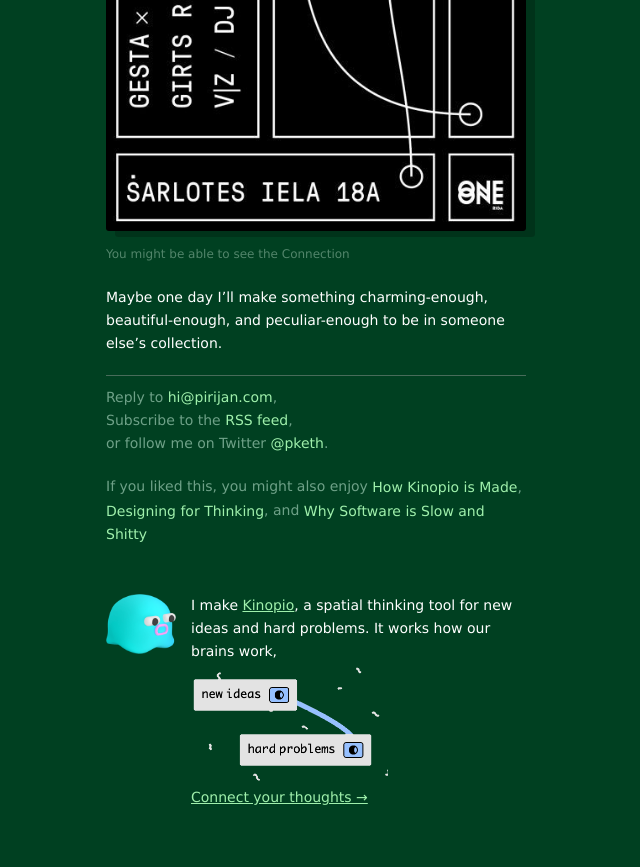
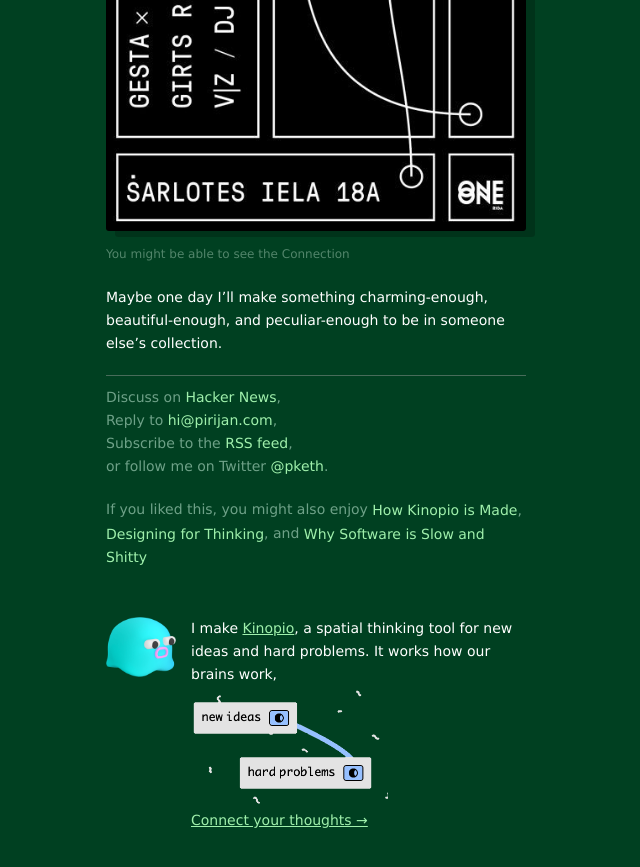
Before and after one commit to pketh/pketh.github.io, a Jekyll site: the page built from _posts/2021-04-13-decade-of-inspiration.md, in a window 1280 px wide and 900 px high, scrolled down 2586 px. Shown: the top 867 px of the window, without its empty margins (464-1104 px from the left). Built offline with Jekyll 4.4.1, drawn with Linux system fonts in a browser that asks for light colours; some of the changed lines change nothing that is shown.

Commit message:
add hn link

```diff
--- a/_posts/2021-04-13-decade-of-inspiration.md
+++ b/_posts/2021-04-13-decade-of-inspiration.md
@@ -2,6 +2,7 @@
 layout: post
 title:  "11 Years of Inspiration"
 tags: design
+hackernews: "https://news.ycombinator.com/item?id=26863405"
 ---
 
 If you visit the rich parts of Paris, it's a beautiful place. I fondly recall narrow cobble-stone streets, road-side cafés, funky french cars, homes, shops, and chapels each more ornate and gracefully detailed than the last.
```
